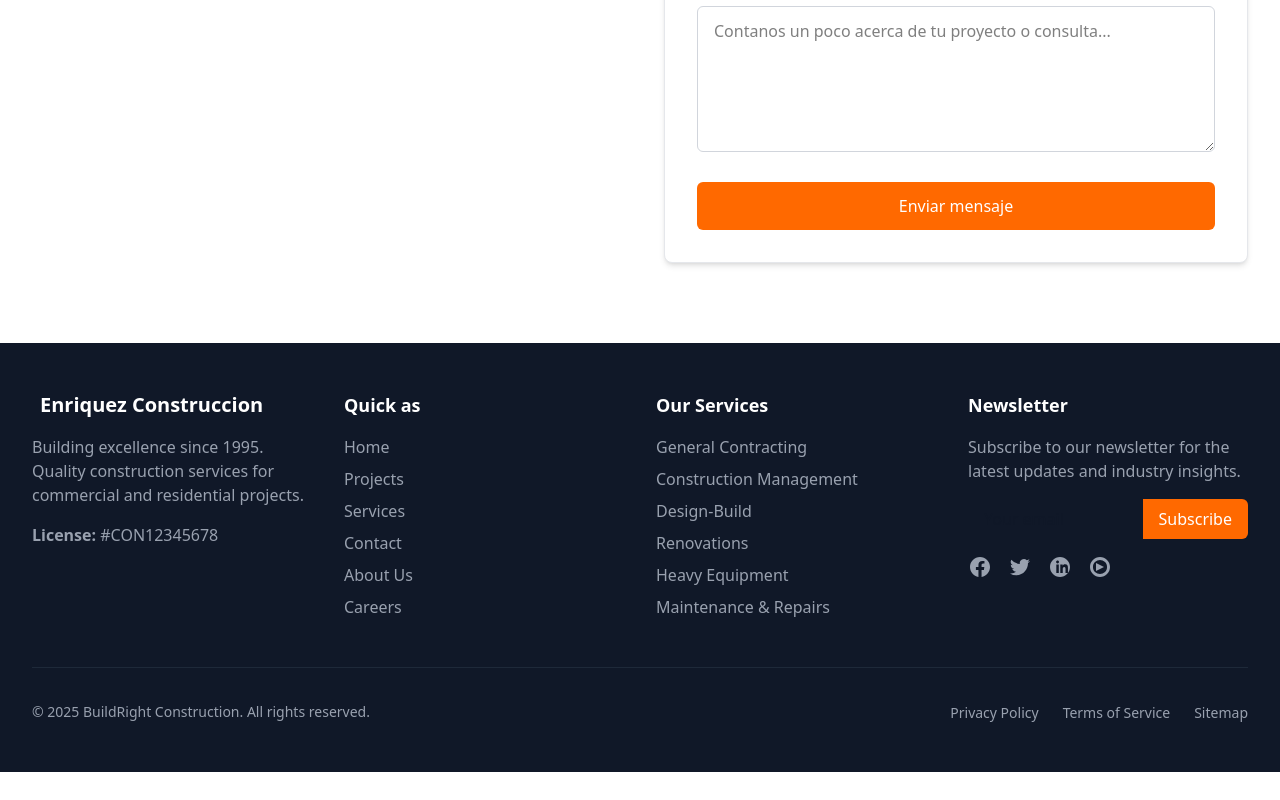
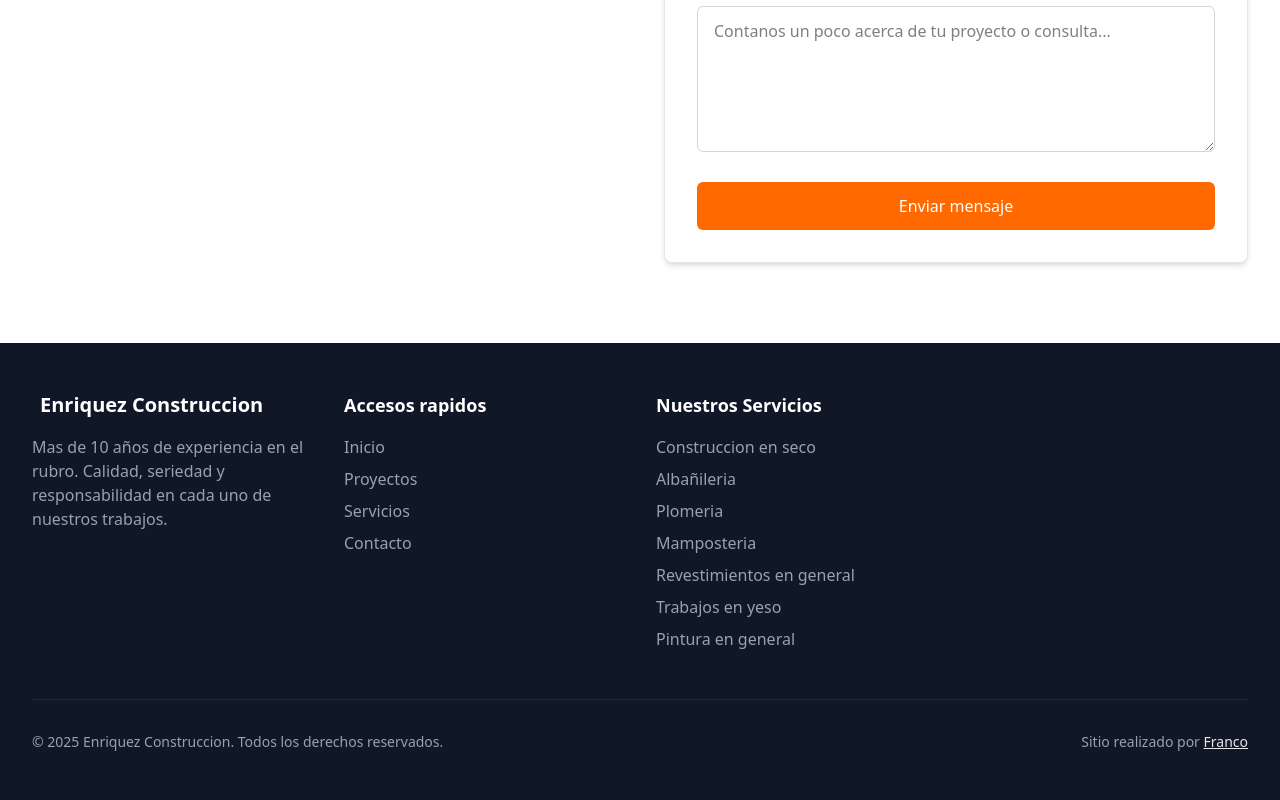
Before and after one commit to francocaraballo/enriquez-construccion, a React (Vite) app: page / in a window 1280 px wide. Shown: the part 4141-4941 px from the top of the page. Before the commit the page ends 4913 px from the top, so only its background shows below. Built offline with nearby package versions, Linux system fonts and the light colour scheme.

Commit message:
cambios textos footer

```diff
--- a/src/components/Footer.jsx
+++ b/src/components/Footer.jsx
@@ -1,54 +1,43 @@
+import { services } from "../data/services.data";
+
 export default function Footer() {
   return (
     <footer className="bg-gray-900 text-white">
       <div className="max-w-7xl mx-auto px-4 sm:px-6 lg:px-8 py-12">
         <div className="grid grid-cols-1 md:grid-cols-2 lg:grid-cols-4 gap-8">
-          {/* Company Info */}
+
           <div>
             <div className="flex items-center mb-4">
               {/* <HardHat className="h-8 w-8 text-orange-500" /> ACA PONER EL LOGO */}
               <span className="ml-2 text-xl font-bold">Enriquez Construccion</span>
             </div>
             <p className="text-gray-400 mb-4">
-              Building excellence since 1995. Quality construction services for commercial and residential projects.
-            </p>
-            <p className="text-gray-400">
-              <strong>License:</strong> #CON12345678
+              Mas de 10 años de experiencia en el rubro. Calidad, seriedad y responsabilidad en cada uno de nuestros trabajos.
             </p>
           </div>
 
-          {/* Quick as */}
+          {/* Accesos rapidos */}
           <div>
-            <h3 className="text-lg font-semibold mb-4">Quick as</h3>
+            <h3 className="text-lg font-semibold mb-4">Accesos rapidos</h3>
             <ul className="space-y-2">
               <li>
                 <a href="/" className="text-gray-400 hover:text-orange-500 transition duration-300">
-                  Home
+                  Inicio
                 </a>
               </li>
               <li>
                 <a href="#projects" className="text-gray-400 hover:text-orange-500 transition duration-300">
-                  Projects
+                  Proyectos
                 </a>
               </li>
               <li>
                 <a href="#services" className="text-gray-400 hover:text-orange-500 transition duration-300">
-                  Services
+                  Servicios
                 </a>
               </li>
               <li>
                 <a href="#contact" className="text-gray-400 hover:text-orange-500 transition duration-300">
-                  Contact
-                </a>
-              </li>
-              <li>
-                <a href="#" className="text-gray-400 hover:text-orange-500 transition duration-300">
-                  About Us
-                </a>
-              </li>
-              <li>
-                <a href="#" className="text-gray-400 hover:text-orange-500 transition duration-300">
-                  Careers
+                  Contacto
                 </a>
               </li>
             </ul>
@@ -56,109 +45,29 @@ export default function Footer() {
 
           {/* Services */}
           <div>
-            <h3 className="text-lg font-semibold mb-4">Our Services</h3>
+            <h3 className="text-lg font-semibold mb-4">Nuestros Servicios</h3>
             <ul className="space-y-2">
-              <li>
-                <a href="#" className="text-gray-400 hover:text-orange-500 transition duration-300">
-                  General Contracting
-                </a>
-              </li>
-              <li>
-                <a href="#" className="text-gray-400 hover:text-orange-500 transition duration-300">
-                  Construction Management
-                </a>
-              </li>
-              <li>
-                <a href="#" className="text-gray-400 hover:text-orange-500 transition duration-300">
-                  Design-Build
-                </a>
-              </li>
-              <li>
-                <a href="#" className="text-gray-400 hover:text-orange-500 transition duration-300">
-                  Renovations
-                </a>
-              </li>
-              <li>
-                <a href="#" className="text-gray-400 hover:text-orange-500 transition duration-300">
-                  Heavy Equipment
-                </a>
-              </li>
-              <li>
-                <a href="#" className="text-gray-400 hover:text-orange-500 transition duration-300">
-                  Maintenance & Repairs
-                </a>
-              </li>
+              {
+                services.map((service) => (
+                  <li key={service.id}>
+                    <a href="#" className="text-gray-400 hover:text-orange-500 transition duration-300">
+                      {service.title}
+                    </a>
+                  </li>
+                ))
+              }
             </ul>
-          </div>
-
-          {/* Newsletter */}
-          <div>
-            <h3 className="text-lg font-semibold mb-4">Newsletter</h3>
-            <p className="text-gray-400 mb-4">
-              Subscribe to our newsletter for the latest updates and industry insights.
-            </p>
-            <form className="mb-4">
-              <div className="flex">
-                <input
-                  type="email"
-                  placeholder="Your email"
-                  className="px-4 py-2 w-full rounded-l-md focus:outline-none text-gray-900"
-                />
-                <button
-                  type="submit"
-                  className="bg-orange-500 hover:bg-orange-600 text-white px-4 py-2 rounded-r-md transition duration-300"
-                >
-                  Subscribe
-                </button>
-              </div>
-            </form>
-            <div className="flex space-x-4">
-              <a href="#" className="text-gray-400 hover:text-orange-500 transition duration-300">
-                <svg className="h-6 w-6" fill="currentColor" viewBox="0 0 24 24">
-                  <path d="M22 12c0-5.523-4.477-10-10-10S2 6.477 2 12c0 4.991 3.657 9.128 8.438 9.878v-6.987h-2.54V12h2.54V9.797c0-2.506 1.492-3.89 3.777-3.89 1.094 0 2.238.195 2.238.195v2.46h-1.26c-1.243 0-1.63.771-1.63 1.562V12h2.773l-.443 2.89h-2.33v6.988C18.343 21.128 22 16.991 22 12z" />
-                </svg>
-              </a>
-              <a href="#" className="text-gray-400 hover:text-orange-500 transition duration-300">
-                <svg className="h-6 w-6" fill="currentColor" viewBox="0 0 24 24">
-                  <path d="M8.29 20.251c7.547 0 11.675-6.253 11.675-11.675 0-.178 0-.355-.012-.53A8.348 8.348 0 0022 5.92a8.19 8.19 0 01-2.357.646 4.118 4.118 0 001.804-2.27 8.224 8.224 0 01-2.605.996 4.107 4.107 0 00-6.993 3.743 11.65 11.65 0 01-8.457-4.287 4.106 4.106 0 001.27 5.477A4.072 4.072 0 012.8 9.713v.052a4.105 4.105 0 003.292 4.022 4.095 4.095 0 01-1.853.07 4.108 4.108 0 003.834 2.85A8.233 8.233 0 012 18.407a11.616 11.616 0 006.29 1.84" />
-                </svg>
-              </a>
-              <a href="#" className="text-gray-400 hover:text-orange-500 transition duration-300">
-                <svg className="h-6 w-6" fill="currentColor" viewBox="0 0 24 24">
-                  <path d="M12 2C6.477 2 2 6.477 2 12c0 5.523 4.477 10 10 10s10-4.477 10-10c0-5.523-4.477-10-10-10zm-1.2 15.89h-2.48V9.56h2.48v8.33zm-1.24-9.46c-.79 0-1.43-.64-1.43-1.43s.64-1.42 1.43-1.42c.79 0 1.43.64 1.43 1.42s-.64 1.43-1.43 1.43zm10.44 9.46h-2.48v-3.89c0-.92-.02-2.1-1.28-2.1-1.28 0-1.48 1-1.48 2.04v3.95h-2.47V9.56h2.37v1.08h.03c.33-.62 1.13-1.27 2.32-1.27 2.48 0 2.94 1.63 2.94 3.76v4.76z" />
-                </svg>
-              </a>
-              <a href="#" className="text-gray-400 hover:text-orange-500 transition duration-300">
-                <svg className="h-6 w-6" fill="currentColor" viewBox="0 0 24 24">
-                  <path d="M12 2C6.48 2 2 6.48 2 12s4.48 10 10 10 10-4.48 10-10S17.52 2 12 2zm5.01 14.99c-1.45 1.32-3.3 1.95-5.01 1.95-1.71 0-3.56-.63-5.01-1.95-1.39-1.31-2.01-3.11-2.01-4.99 0-1.89.62-3.68 2.01-4.99C8.43 5.68 10.28 5 12 5c1.71 0 3.56.68 5.01 2.01 1.39 1.31 2.01 3.1 2.01 4.99 0 1.88-.62 3.68-2.01 4.99zM8 7.99V16l8-4-8-4.01z" />
-                </svg>
-              </a>
-            </div>
           </div>
         </div>
 
         <div className="border-t border-gray-800 mt-12 pt-8 flex flex-col md:flex-row justify-between items-center">
           <p className="text-gray-400 text-sm">
-            &copy; {new Date().getFullYear()} BuildRight Construction. All rights reserved.
+            &copy; {new Date().getFullYear()} Enriquez Construccion. Todos los derechos reservados.
           </p>
           <div className="mt-4 md:mt-0">
-            <ul className="flex space-x-6">
-              <li>
-                <a href="#" className="text-gray-400 hover:text-orange-500 text-sm transition duration-300">
-                  Privacy Policy
-                </a>
-              </li>
-              <li>
-                <a href="#" className="text-gray-400 hover:text-orange-500 text-sm transition duration-300">
-                  Terms of Service
-                </a>
-              </li>
-              <li>
-                <a href="#" className="text-gray-400 hover:text-orange-500 text-sm transition duration-300">
-                  Sitemap
-                </a>
-              </li>
-            </ul>
+            <p className="text-gray-400 text-sm">
+              Sitio realizado por <a className="text-gray-200 underline" href="https://github.com/francocaraballo">Franco</a>
+            </p>
           </div>
         </div>
       </div>
--- a/src/components/Services.jsx
+++ b/src/components/Services.jsx
@@ -1,51 +1,4 @@
-import { MdOutlineDisabledByDefault as DefaultIcon } from "react-icons/md";
-import { MdOutlineArrowForwardIos as IconArrow } from "react-icons/md";
-
-
-const services = [
-  {
-    id: 1,
-    title: "Construccion en seco",
-    description: "Full-service contracting for projects of all sizes, from planning to completion.",
-    icon: IconArrow,
-  },
-  {
-    id: 2,
-    title: "Albañileria",
-    description: "Expert oversight of your construction project, ensuring quality, timeline, and budget compliance.",
-    icon: IconArrow,
-  },
-  {
-    id: 3,
-    title: "Plomeria",
-    description: "Integrated approach combining design and construction services for streamlined project delivery.",
-    icon: IconArrow,
-  },
-  {
-    id: 4,
-    title: "Mamposteria",
-    description: "Transform existing spaces with our comprehensive renovation and remodeling services.",
-    icon: IconArrow,
-  },
-  {
-    id: 5,
-    title: "Revestimientos en general",
-    description: "Specialized heavy equipment services for excavation, demolition, and site preparation.",
-    icon: IconArrow,
-  },
-  {
-    id: 6,
-    title: "Trabajos en yeso",
-    description: "Ongoing maintenance and repair services to keep your property in optimal condition.",
-    icon: IconArrow,
-  },
-  {
-    id: 7,
-    title: "Pintura en general",
-    description: "Ongoing maintenance and repair services to keep your property in optimal condition.",
-    icon: IconArrow,
-  },
-]
+import { services } from "../data/services.data";
 
 export default function Services() {
   return (
--- /dev/null
+++ b/src/data/services.data.js
@@ -0,0 +1,47 @@
+import { MdOutlineArrowForwardIos as IconArrow } from "react-icons/md";
+
+
+export const services = [
+    {
+      id: 1,
+      title: "Construccion en seco",
+      description: "Full-service contracting for projects of all sizes, from planning to completion.",
+      icon: IconArrow,
+    },
+    {
+      id: 2,
+      title: "Albañileria",
+      description: "Expert oversight of your construction project, ensuring quality, timeline, and budget compliance.",
+      icon: IconArrow,
+    },
+    {
+      id: 3,
+      title: "Plomeria",
+      description: "Integrated approach combining design and construction services for streamlined project delivery.",
+      icon: IconArrow,
+    },
+    {
+      id: 4,
+      title: "Mamposteria",
+      description: "Transform existing spaces with our comprehensive renovation and remodeling services.",
+      icon: IconArrow,
+    },
+    {
+      id: 5,
+      title: "Revestimientos en general",
+      description: "Specialized heavy equipment services for excavation, demolition, and site preparation.",
+      icon: IconArrow,
+    },
+    {
+      id: 6,
+      title: "Trabajos en yeso",
+      description: "Ongoing maintenance and repair services to keep your property in optimal condition.",
+      icon: IconArrow,
+    },
+    {
+      id: 7,
+      title: "Pintura en general",
+      description: "Ongoing maintenance and repair services to keep your property in optimal condition.",
+      icon: IconArrow,
+    },
+]
```
